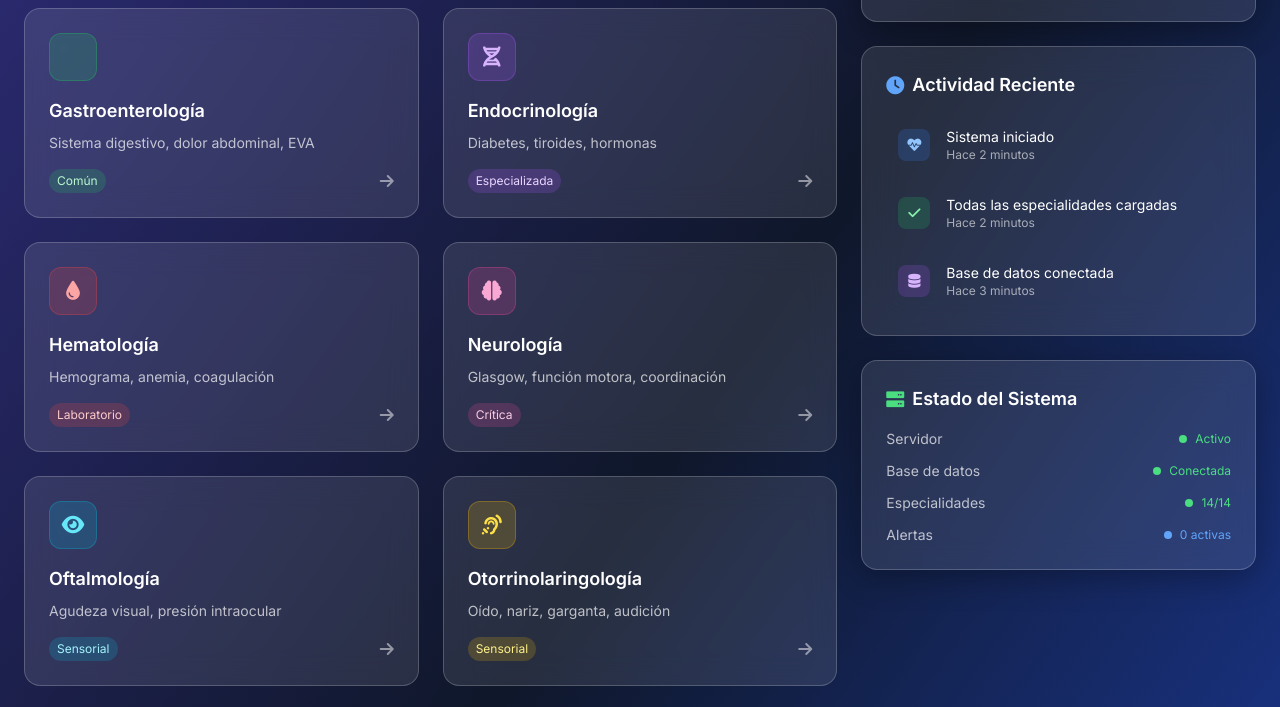
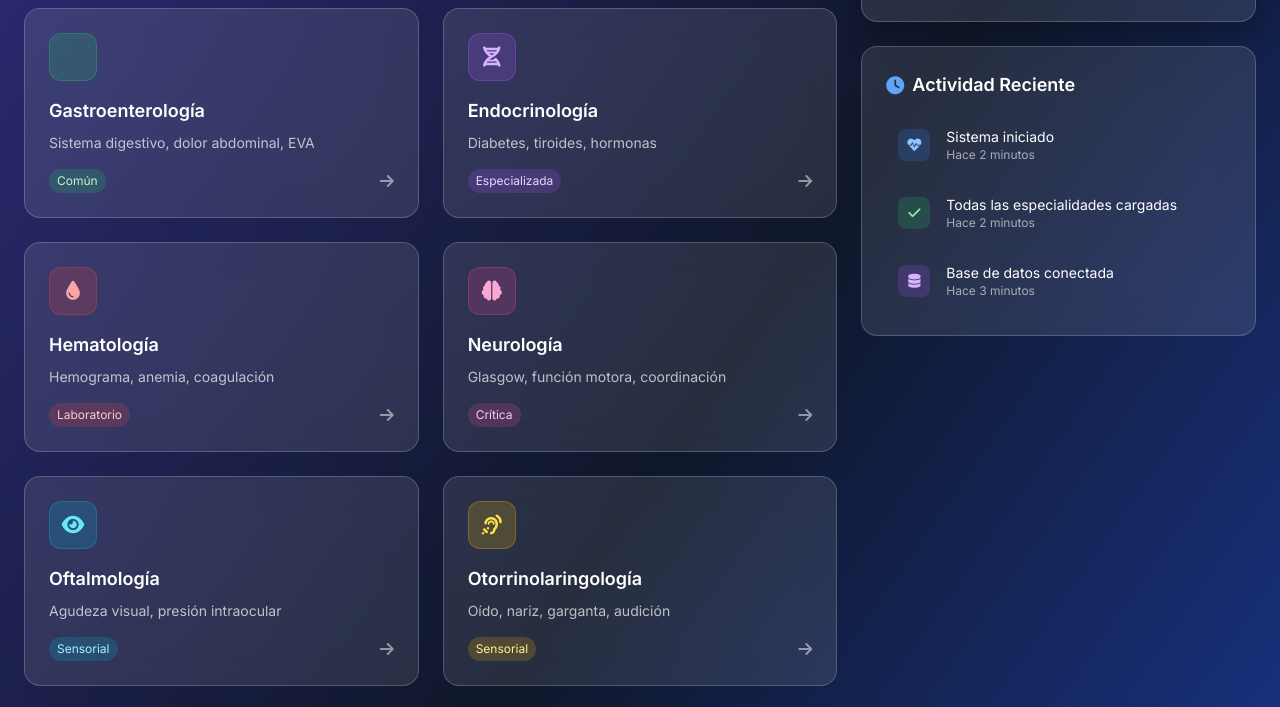
Before and after one commit to safrait633/medscap, a website: page index.html in a window 1280 px wide. Shown: the part 417-1124 px from the top of the page. Drawn offline with nearby package versions, Linux system fonts and the light colour scheme.

Commit message:
Eliminar sección Estado del Sistema

```diff
--- a/index.html
+++ b/index.html
@@ -494,43 +494,6 @@
                         </div>
                     </div>
 
-                    <!-- Estado del sistema -->
-                    <div class="glassmorphism rounded-2xl p-6">
-                        <h3 class="text-lg font-semibold text-white mb-4 flex items-center gap-2">
-                            <i class="fas fa-server text-green-400"></i>
-                            Estado del Sistema
-                        </h3>
-                        <div class="space-y-3">
-                            <div class="flex items-center justify-between">
-                                <span class="text-sm text-white/70">Servidor</span>
-                                <div class="flex items-center gap-2">
-                                    <div class="w-2 h-2 bg-green-400 rounded-full"></div>
-                                    <span class="text-xs text-green-400">Activo</span>
-                                </div>
-                            </div>
-                            <div class="flex items-center justify-between">
-                                <span class="text-sm text-white/70">Base de datos</span>
-                                <div class="flex items-center gap-2">
-                                    <div class="w-2 h-2 bg-green-400 rounded-full"></div>
-                                    <span class="text-xs text-green-400">Conectada</span>
-                                </div>
-                            </div>
-                            <div class="flex items-center justify-between">
-                                <span class="text-sm text-white/70">Especialidades</span>
-                                <div class="flex items-center gap-2">
-                                    <div class="w-2 h-2 bg-green-400 rounded-full"></div>
-                                    <span class="text-xs text-green-400">14/14</span>
-                                </div>
-                            </div>
-                            <div class="flex items-center justify-between">
-                                <span class="text-sm text-white/70">Alertas</span>
-                                <div class="flex items-center gap-2">
-                                    <div class="w-2 h-2 bg-blue-400 rounded-full"></div>
-                                    <span class="text-xs text-blue-400">0 activas</span>
-                                </div>
-                            </div>
-                        </div>
-                    </div>
                 </div>
             </div>
         </div>
```
